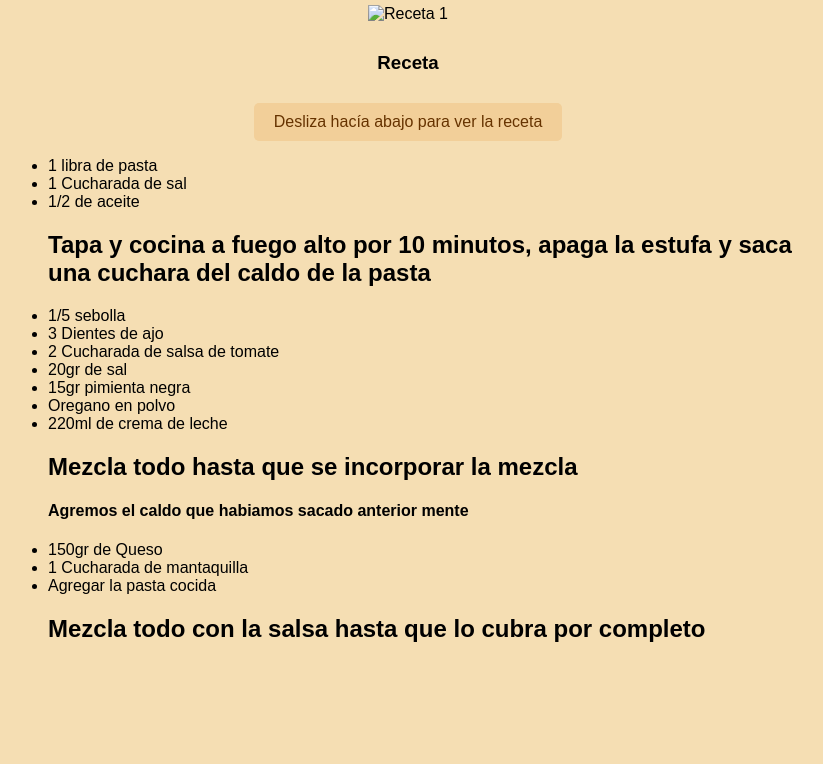
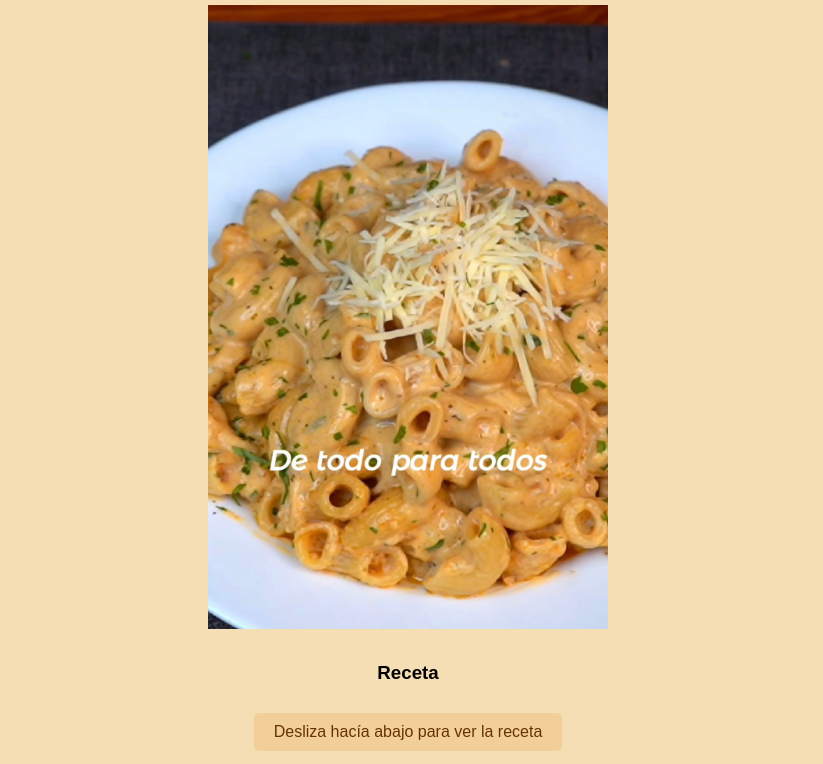
Before and after one commit to 28kcarloss/detodoparatodos, a plain HTML site: page index.html in a window 1280 px wide. Shown: the part 93-857 px from the top of the page, without its empty margins (232-1055 px from the left). Before the commit the page ends 800 px from the top, so only its background shows below. Drawn offline with Linux system fonts and the light colour scheme.

Commit message:
Update index.html

```diff
--- a/index.html
+++ b/index.html
@@ -12,7 +12,7 @@
     <h1>Tu receta aquí</h1>
     <div class="recetas">
       <div class="receta">
-        <img src="./img/pasta.jpeg" alt="Receta 1" class="img">
+        <img src="./business/img/pasta.jpeg" alt="Receta 1" class="img">
         <h3>Receta</h3>
         <a id="receta" class="ver-receta">Desliza hacía abajo para ver la receta</a>
       </div>
```
